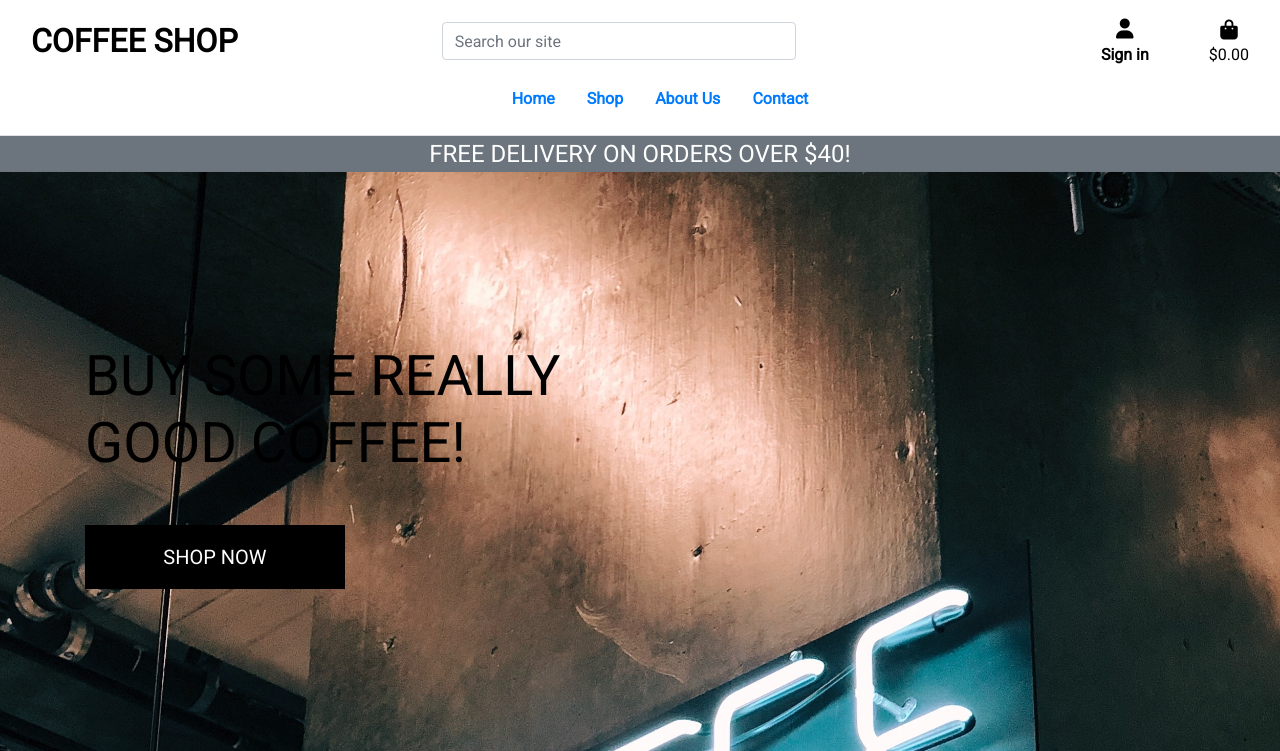
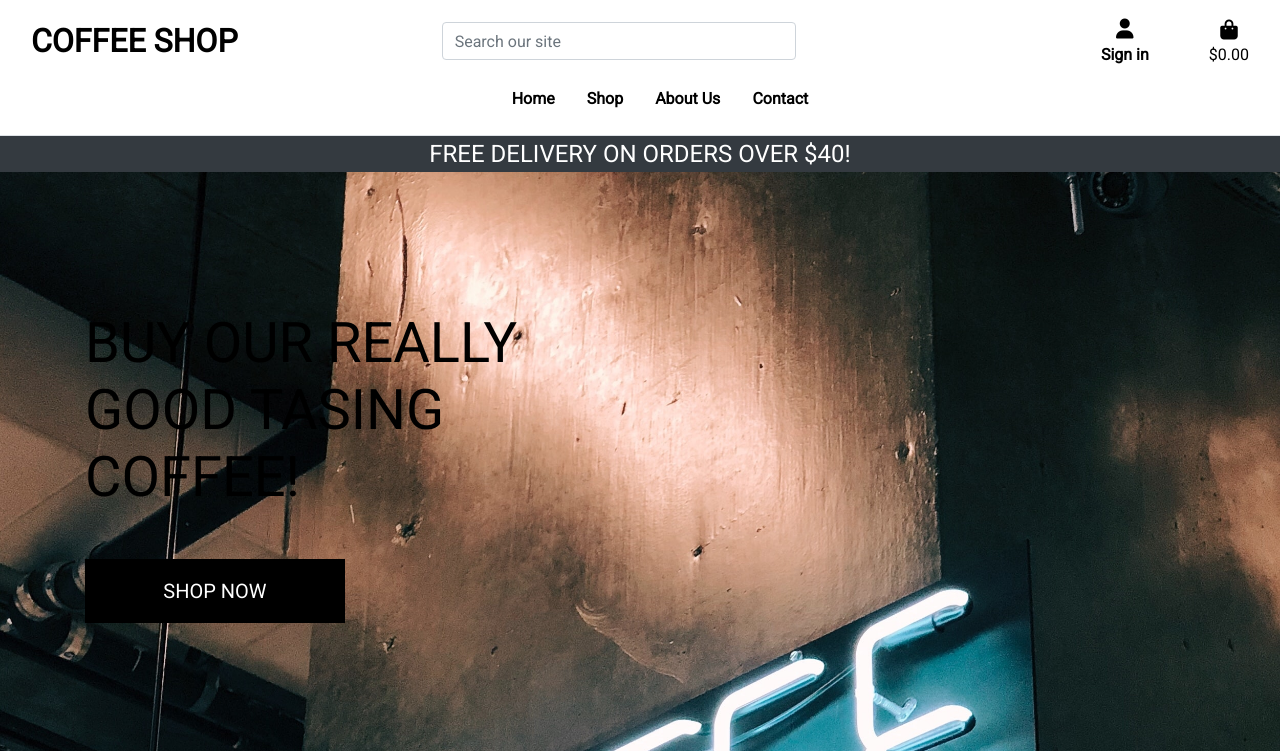
Before and after one commit to Dominikwigh/coffee-shop, a Django app: page / in a window 1280 px wide. Shown: the top 751 px of the page. Run offline with Django 3.2, Linux system fonts and the light colour scheme; some libraries are stand-ins or nearby versions.

Commit message:
changed color on a tags and cleaned up code

```diff
--- a/home/templates/home/index.html
+++ b/home/templates/home/index.html
@@ -14,7 +14,7 @@
         <div class="row h-100">
             <div class="col-7 col-md-6 my-auto">
                 <h1 class="display-4 logo-font text-black">
-                    Buy some really good coffee!
+                    Buy our really good tasing coffee!
                 </h1>
                 <div class="my-5">
                     <h4>
--- a/static/css/base.css
+++ b/static/css/base.css
@@ -89,3 +89,8 @@ body {
 .update-link  {
     cursor: pointer;
 }
+
+a {
+    text-decoration: none;
+    color: black;
+}
--- a/templates/base.html
+++ b/templates/base.html
@@ -110,7 +110,7 @@
     </nav>
 </div>
 <div id="delivery-banner" class="row text-center">
-    <div class="col bg-secondary text-white">
+    <div class="col bg-dark text-white">
         <h4 class="logo-font my-1">Free delivery on orders over ${{ free_delivery_threshold }}!</h4>
     </div>
 </div>
--- a/templates/includes/main-nav.html
+++ b/templates/includes/main-nav.html
@@ -15,8 +15,8 @@
                 Shop
             </a>
             <div class="dropdown-menu border-0">
-                <a href="{% url 'products' %}?category=Coffee Machines,Beans" class="dropdown-item">All Items</a>
-                <a href="{% url 'products' %}?category=Beans" class="dropdown-item">Beans</a>
+                <a href="{% url 'products' %}?category=Coffee Machines,Beans" class="dropdown-item">All Products</a>
+                <a href="{% url 'products' %}?category=Beans" class="dropdown-item">Coffee Beans</a>
                 <a href="{% url 'products' %}?category=Coffee Machines" class="dropdown-item">Coffee Machines</a>
             </div>
         </li>
```
